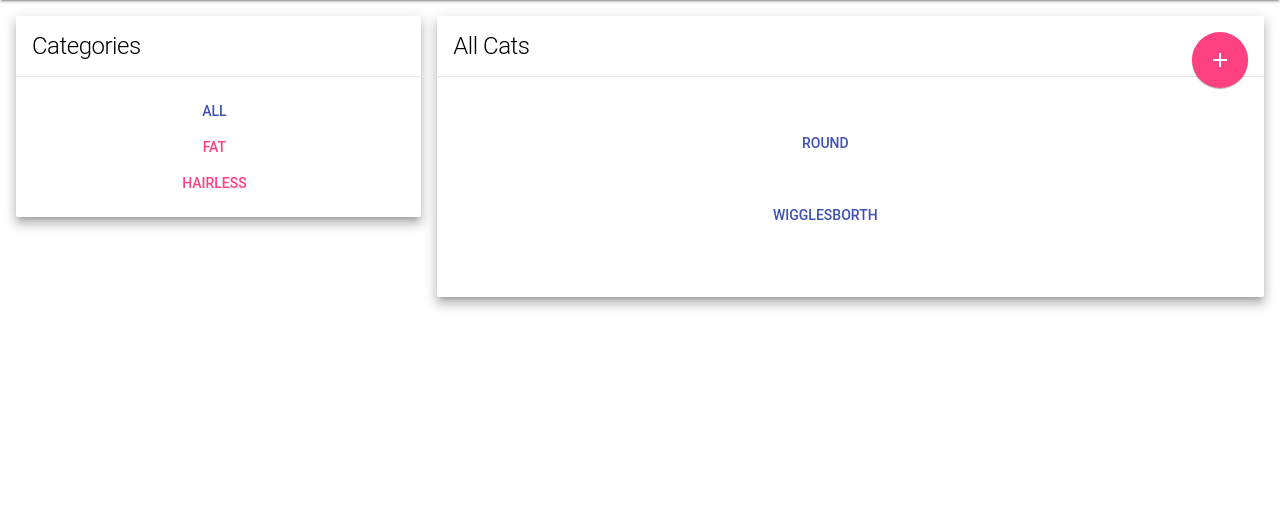
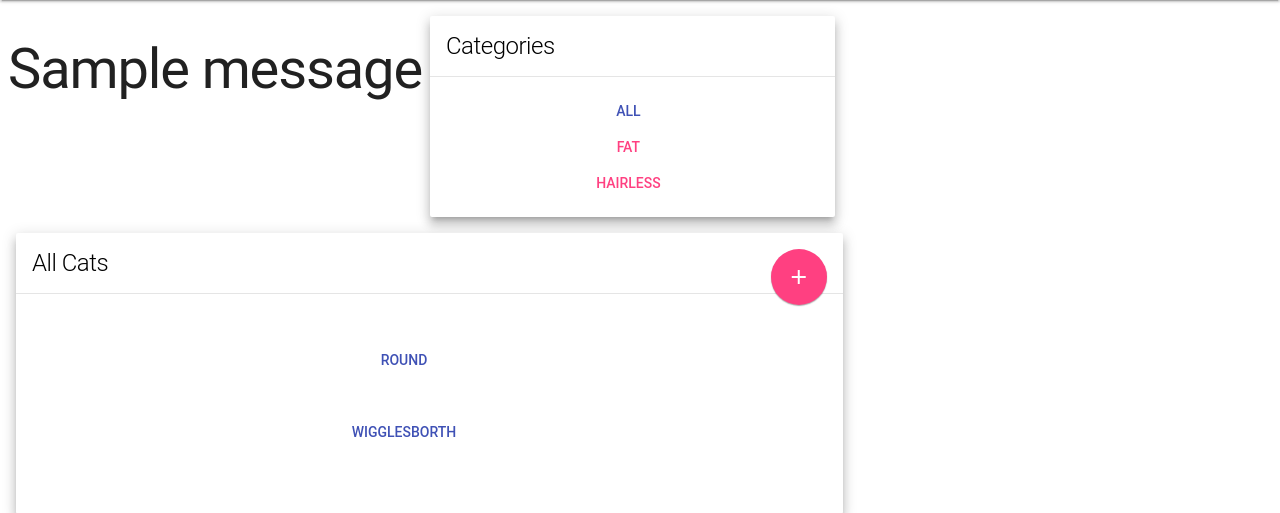
Before and after one commit to GaiEnSuit/cat-alog, a Flask app: page / in a window 1280 px wide. Shown: the part 64-577 px from the top of the page. Run offline with Flask 2, Linux system fonts and the light colour scheme; one stand-in notice (Sample message) is shown; some libraries are stand-ins or nearby versions.

Commit message:
update template

```diff
--- a/app/templates/index.html
+++ b/app/templates/index.html
@@ -40,6 +40,16 @@
       </header>
       <main class="mdl-layout__content">
         <div class="mdl-grid">
+          <!-- For message flashing -->
+          {% with messages = get_flashed_messages() %}
+          {% if messages %}
+          {% for message in messages %}
+          <div>
+            <h1>{{message}}</h1>
+          </div>
+          {% endfor %}
+          {% endif %}
+          {% endwith %}
           <div class="mdl-cell mdl-cell--4-col mdl-cell--4-col-phone mdl-card mdl-shadow--8dp mdl-cell--top">
               <div class="mdl-card__title mdl-card--border">
                 <h1 class="mdl-card__title-text">
```
Also changed, not shown: app/catalog.db.
